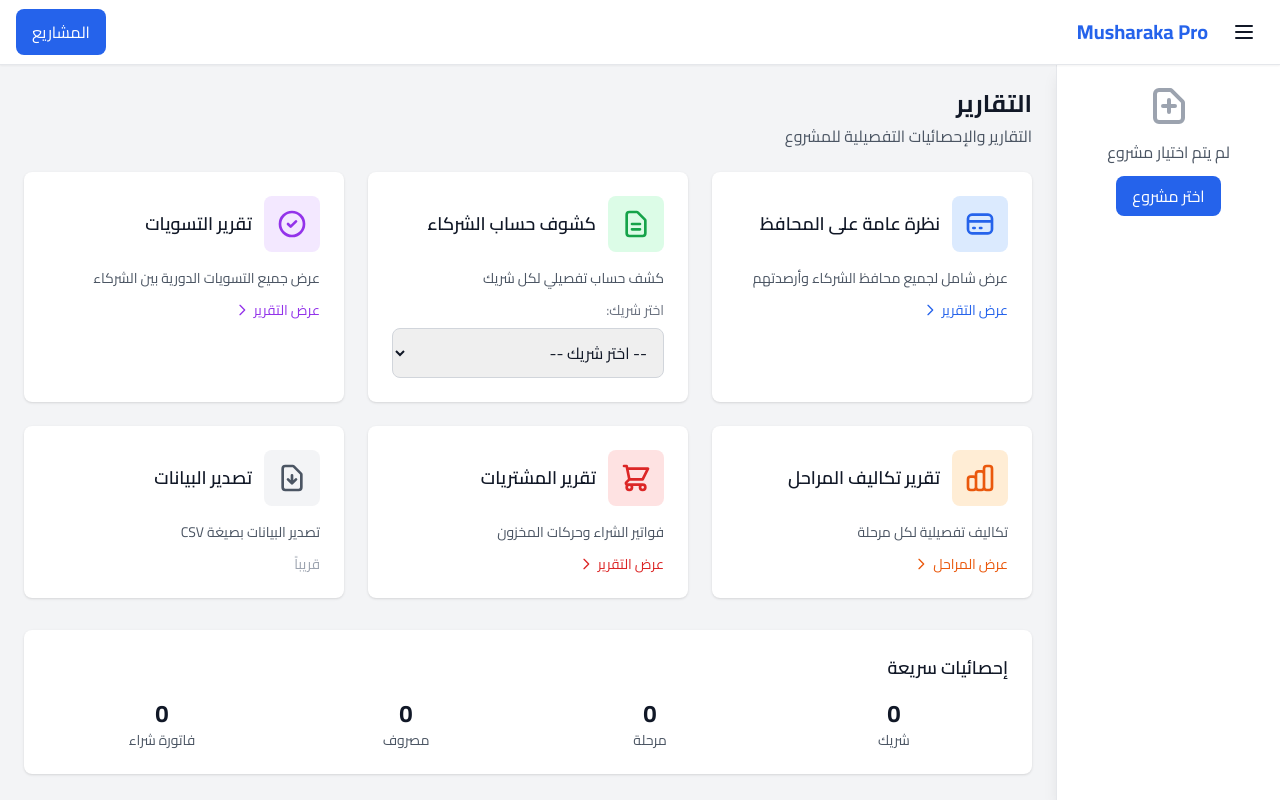
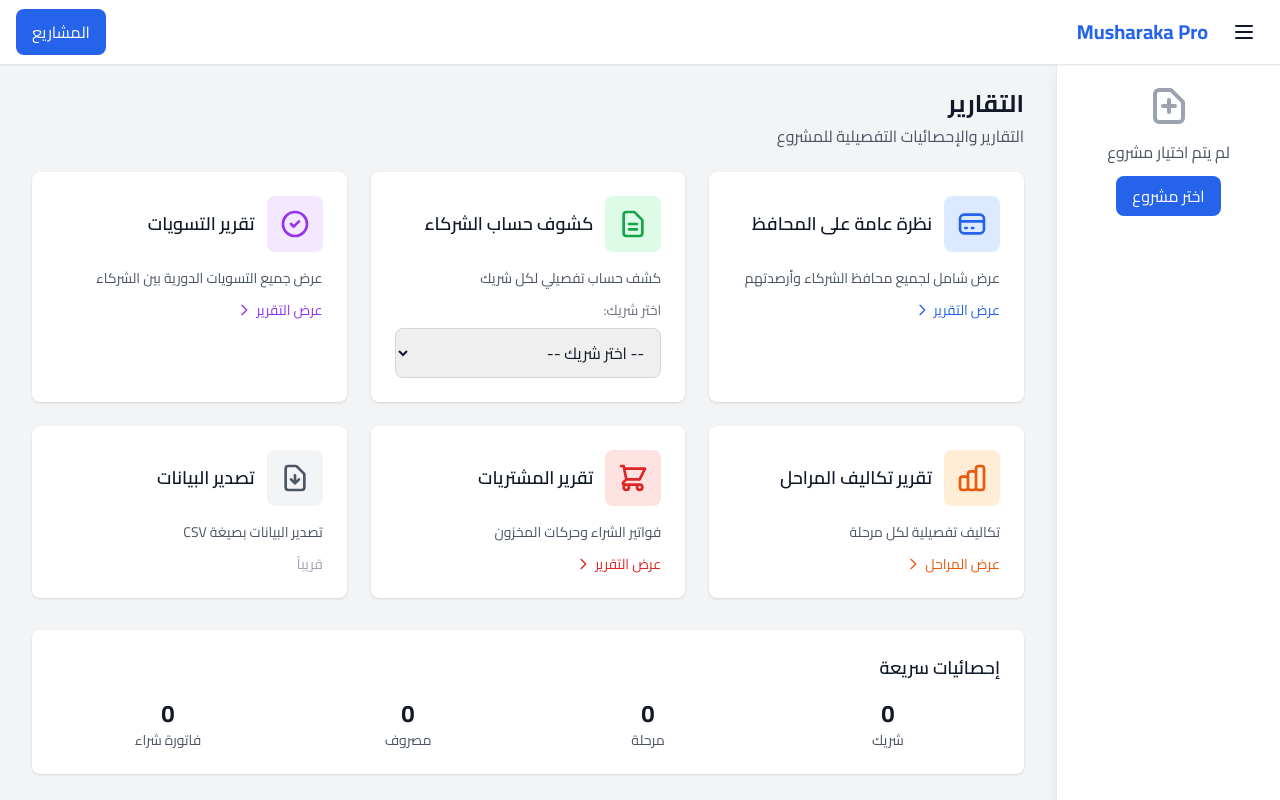
Before and after one commit to Mohagag609/The-end, a Flask app: template templates/reports_page.html in a window 1280 px wide. Run offline with Flask 3, Linux system fonts and the light colour scheme; the template is opened without the code that fills it, so the values that code supplies are empty; some libraries are stand-ins or nearby versions.

Commit message:
Refactor layout for RTL support and improve sidebar responsiveness
Co-authored-by: mohagag609 <mohagag609@gmail.com>

```diff
--- a/templates/layout.html
+++ b/templates/layout.html
@@ -48,12 +48,6 @@
             border-right: 3px solid #1D4ED8;
         }
 
-        /* RTL specific adjustments */
-        [dir="rtl"] .sidebar-link.active {
-            border-right: 3px solid #1D4ED8;
-            border-left: none;
-        }
-
         .toast {
             animation: slideIn 0.3s ease-out;
         }
@@ -68,27 +62,25 @@
                 opacity: 1;
             }
         }
+
+        /* Fix for RTL layout */
+        .main-content {
+            margin-right: 0;
+            transition: margin-right 0.3s ease;
+        }
+
+        .main-content.sidebar-open {
+            margin-right: 224px; /* 14rem = 224px */
+        }
     </style>
 </head>
-<body class="bg-gray-100 text-gray-900" x-data="{ sidebarOpen: true, projectSwitcher: false }">
+<body class="bg-gray-100 text-gray-900">
+    <div x-data="{ sidebarOpen: true, projectSwitcher: false }">
 
-    <!-- Overlay for dropdown -->
-    <div x-show="projectSwitcher"
-         x-transition:enter="transition ease-out duration-200"
-         x-transition:enter-start="opacity-0"
-         x-transition:enter-end="opacity-100"
-         x-transition:leave="transition ease-in duration-150"
-         x-transition:leave-start="opacity-100"
-         x-transition:leave-end="opacity-0"
-         @click="projectSwitcher = false"
-         class="fixed inset-0 bg-black bg-opacity-25 z-40"
-         style="display: none;">
-    </div>
-
-    <!-- Top Header -->
-    <header class="bg-white shadow-sm border-b fixed top-0 left-0 right-0 z-50">
+        <!-- Top Header - Always on top -->
+        <header class="bg-white shadow-sm border-b fixed top-0 left-0 right-0" style="z-index: 1000;">
             <div class="flex items-center justify-between h-16 px-4">
-            <!-- Logo & Menu Toggle -->
+                <!-- Right Side: Logo & Menu -->
                 <div class="flex items-center">
                     <button @click="sidebarOpen = !sidebarOpen" class="p-2 rounded-lg hover:bg-gray-100 transition">
                         <svg class="w-6 h-6" fill="none" stroke="currentColor" viewBox="0 0 24 24">
@@ -98,9 +90,9 @@
                     <h1 class="mr-4 text-xl font-bold text-blue-600">Musharaka Pro</h1>
                 </div>
 
-            <!-- Project Switcher -->
+                <!-- Left Side: Project Switcher -->
                 {% if current_project %}
-            <div class="relative z-50">
+                <div class="relative">
                     <button @click="projectSwitcher = !projectSwitcher"
                             class="flex items-center px-4 py-2 bg-gray-50 rounded-lg hover:bg-gray-100 transition">
                         <div class="text-left ml-2">
@@ -112,7 +104,7 @@
                         </svg>
                     </button>
 
-                <!-- Project Dropdown -->
+                    <!-- Project Dropdown - High z-index -->
                     <div x-show="projectSwitcher"
                          @click.away="projectSwitcher = false"
                          x-transition:enter="transition ease-out duration-100"
@@ -121,8 +113,8 @@
                          x-transition:leave="transition ease-in duration-75"
                          x-transition:leave-start="transform opacity-100 scale-100"
                          x-transition:leave-end="transform opacity-0 scale-95"
-                     class="absolute left-0 mt-2 w-64 bg-white rounded-lg shadow-xl border overflow-hidden"
-                     style="z-index: 9999;">
+                         class="absolute left-0 mt-2 w-64 bg-white rounded-lg shadow-2xl border overflow-hidden"
+                         style="z-index: 2000;">
                         <div class="p-2 bg-gray-50 border-b">
                             <p class="text-sm font-medium text-gray-700">تبديل المشروع</p>
                         </div>
@@ -152,9 +144,16 @@
             </div>
         </header>
 
-    <!-- Sidebar -->
-    <aside :class="sidebarOpen ? 'translate-x-0' : 'translate-x-full'"
-           class="fixed right-0 top-16 bottom-0 w-56 bg-white shadow-lg border-l transition-transform duration-300 z-40 overflow-y-auto">
+        <!-- Sidebar - Fixed position -->
+        <aside x-show="sidebarOpen"
+               x-transition:enter="transition ease-out duration-300"
+               x-transition:enter-start="transform translate-x-full"
+               x-transition:enter-end="transform translate-x-0"
+               x-transition:leave="transition ease-in duration-300"
+               x-transition:leave-start="transform translate-x-0"
+               x-transition:leave-end="transform translate-x-full"
+               class="fixed right-0 top-16 bottom-0 w-56 bg-white shadow-lg border-l overflow-y-auto"
+               style="z-index: 900;">
 
             {% if current_project %}
             <!-- Project Info -->
@@ -258,19 +257,17 @@
             {% endif %}
         </aside>
 
-    <!-- Main Content -->
-    <main class="min-h-screen transition-all duration-300">
-        <div class="pt-16" :class="sidebarOpen ? 'pr-56' : 'pr-0'">
-            <div class="container mx-auto px-4 lg:px-6 py-6">
+        <!-- Main Content Area -->
+        <div class="main-content pt-16" :class="{'sidebar-open': sidebarOpen}">
+            <div class="max-w-7xl mx-auto px-4 sm:px-6 lg:px-8 py-6">
                 {% block content %}{% endblock %}
             </div>
         </div>
-    </main>
 
         <!-- Flash Messages -->
         {% with messages = get_flashed_messages(with_categories=true) %}
             {% if messages %}
-            <div class="fixed top-20 left-4 z-50 space-y-2" id="flash-messages">
+                <div class="fixed top-20 left-4 space-y-2" id="flash-messages" style="z-index: 1100;">
                     {% for category, message in messages %}
                         <div class="toast bg-white rounded-lg shadow-lg p-4 min-w-[300px] border-r-4
                             {% if category == 'error' %}border-red-500{% elif category == 'warning' %}border-yellow-500{% else %}border-green-500{% endif %}">
@@ -294,6 +291,7 @@
                 </script>
             {% endif %}
         {% endwith %}
+    </div>
 
     <!-- Custom JavaScript -->
     <script src="/static/js/validations.js"></script>
```
Lines whose indentation alone changed are shown as unchanged.
